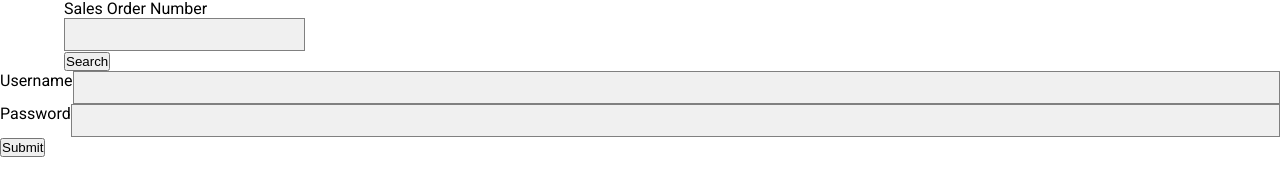
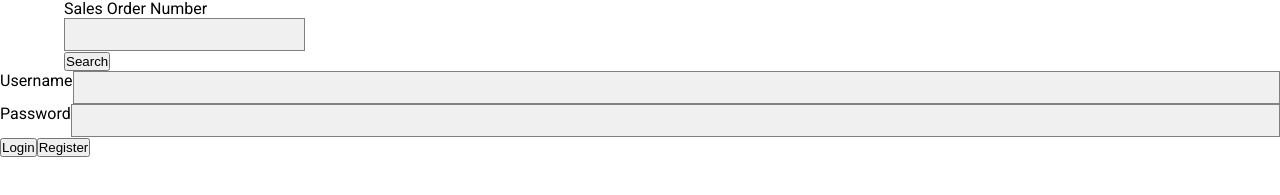
Before and after one commit to jcho-project/orderflow, a React (Create React App) app: page / in a window 1280 px wide. Shown: the part 113-308 px from the top of the page. Built offline with nearby package versions, Linux system fonts and the light colour scheme.

Commit message:
setup initial Register page and add button on Login to navigate to Register page // require check on being able to add new orders even while not logged in

```diff
--- a/src/App.js
+++ b/src/App.js
@@ -2,9 +2,9 @@ import { Route, Routes } from "react-router-dom"
 import Navbar from "./components/layout/Navbar"
 import Home from "./pages/Home"
 import About from "./pages/About"
-// import CreateOrder from "./pages/CreateOrder"
 import CreateForm from "./components/orders/CreateForm"
 import EditForm from "./components/orders/EditForm"
+import Register from "./pages/Register"
 import { OrderProvider } from "./context/OrderContext"
 
 function App() {
@@ -16,6 +16,7 @@ function App() {
         <Route exact path="/create" element={<CreateForm />} />
         <Route exact path="/edit" element={<EditForm />} />
         <Route exact path="/about" element={<About />} />
+        <Route exact path="/register" element={<Register />} />
       </Routes>
     </OrderProvider>
   )
--- a/src/pages/Login.jsx
+++ b/src/pages/Login.jsx
@@ -1,8 +1,16 @@
 import { useContext } from "react"
 import OrderContext from "../context/OrderContext"
+import { useNavigate } from "react-router-dom"
 
 function Login() {
   const { renderErrorMessage, handleLoginSubmit } = useContext(OrderContext)
+
+  const navigate = useNavigate()
+
+  const handleRegister = (e) => {
+    e.preventDefault()
+    navigate("/register")
+  }
 
   return (
     <form onSubmit={handleLoginSubmit}>
@@ -17,7 +25,8 @@ function Login() {
         <input type="password" name="pass" required />
         {renderErrorMessage("pass")}
       </div>
-      <button type="submit">Submit</button>
+      <button type="submit">Login</button>
+      <button onClick={handleRegister}>Register</button>
     </form>
   )
 }
--- /dev/null
+++ b/src/pages/Register.jsx
@@ -0,0 +1,7 @@
+function Register() {
+  return (
+    <div>Register</div>
+  )
+}
+
+export default Register
```
